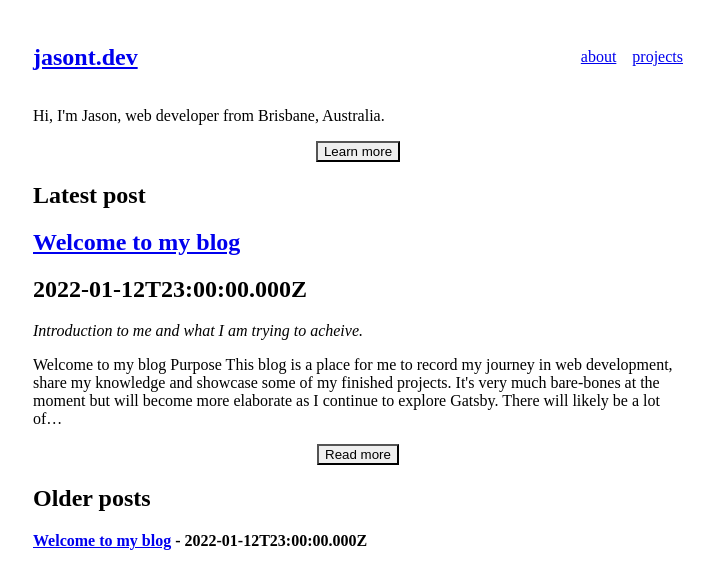
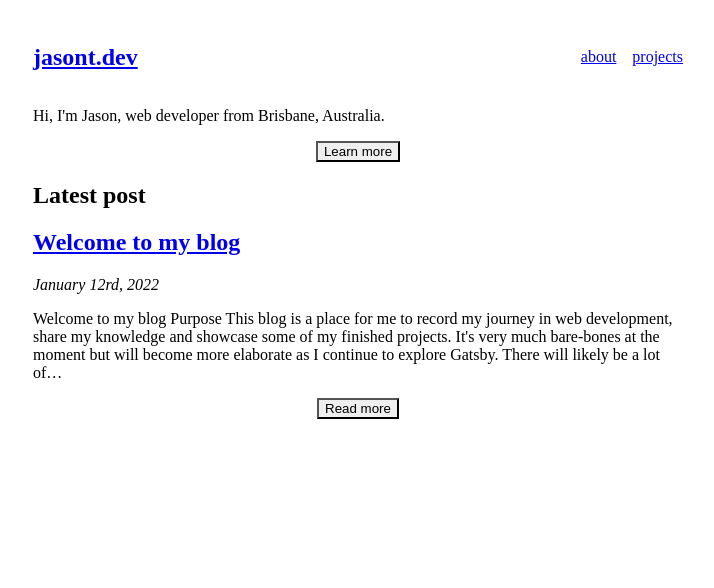
Before and after one commit to jasontdev/personal-webpage, a Gatsby site: page / in a window 1280 px wide. Shown: the whole page, without its empty margins (282-996 px from the left). Built offline with nearby package versions, Linux system fonts and the light colour scheme; Gatsby itself is replaced by a stand-in of ours.

Commit message:
Components display human readible dates with FriendlyDate component. Beginning to take advantage of TypeScript types

```diff
--- a/src/components/BlogIndex.tsx
+++ b/src/components/BlogIndex.tsx
@@ -1,14 +1,21 @@
 import { Box, Text, Heading } from "@chakra-ui/react";
 import React from "react";
 import Link from "./Link";
+import FriendlyDate from "./FriendlyDate";
 
 export default function BlogIndex({ entries }) {
   return (
     <Box>
       {entries.map(entry => (
-        <Text as="b">
-          <Link to={entry.slug}>{entry.title}</Link> - {entry.date}
-        </Text>
+        <Box>
+          <Text as="b">
+            <Link to={entry.slug}>{entry.title}</Link>
+          </Text>
+          <br />
+          <Text as="i">
+            <FriendlyDate date={new Date(entry.date)} />
+          </Text>
+        </Box>
       ))}
     </Box>
   );
--- a/src/components/BlogPreview.tsx
+++ b/src/components/BlogPreview.tsx
@@ -1,21 +1,17 @@
 import React from "react";
 import { Box, Button, Text, Heading } from "@chakra-ui/react";
 import Link from "./Link";
+import FriendlyDate from "./FriendlyDate";
 
-export default function BlogPreview({
-  excerpt,
-  title,
-  description,
-  date,
-  slug,
-}) {
+export default function BlogPreview({ excerpt, title, date, slug }) {
   return (
     <Box>
       <Link to={slug}>
         <Heading size="lg">{title}</Heading>
       </Link>
-      <Heading size="sm">{date}</Heading>
-      <Text as="i">{description}</Text>
+      <Text as="i">
+        <FriendlyDate date={new Date(date)} />
+      </Text>
       <Text>{excerpt}</Text>
     </Box>
   );
--- /dev/null
+++ b/src/components/FriendlyDate.tsx
@@ -0,0 +1,38 @@
+import React from "react";
+
+interface FriendlyDateProps {
+  date: Date;
+}
+
+export default function FriendlyDate({ date }: FriendlyDateProps) {
+  const months = [
+    "January",
+    "February",
+    "March",
+    "April",
+    "May",
+    "June",
+    "July",
+    "August",
+    "September",
+    "October",
+    "November",
+    "December",
+  ];
+
+  let datePostfix = "rd";
+  const day = date.getDate();
+  if (day == 1 || day == 21 || day == 31) {
+    datePostfix = "st";
+  }
+
+  if (day == 2 || day == 22) {
+    datePostfix = "nd";
+  }
+
+  const friendlyDate = `${
+    months[date.getMonth()]
+  } ${day}${datePostfix}, ${date.getFullYear()}`;
+
+  return <div>{friendlyDate}</div>;
+}
--- a/src/pages/index.tsx
+++ b/src/pages/index.tsx
@@ -1,10 +1,17 @@
 import React from "react";
 import { graphql, navigate } from "gatsby";
-import {Text, Box, Heading, Button } from "@chakra-ui/react";
+import { Text, Box, Heading, Button } from "@chakra-ui/react";
 import BlogPreview from "../components/BlogPreview";
 import BlogIndex from "../components/BlogIndex";
 
+interface BlogEntries {
+  title: string;
+  slug: string;
+  date: string;
+}
+
 export default function Home({ data }) {
+  // TODO: massive cleanup needed here. horrible and inconsistent names
   const blogEntries = data.allMarkdownRemark.edges;
   const mostRecent = blogEntries
     .sort(
@@ -14,7 +21,7 @@ export default function Home({ data }) {
     )
     .reverse()[0].node;
 
-  const entries = data.allMarkdownRemark.edges.map(edge => ({
+  const entries: BlogEntries[] = data.allMarkdownRemark.edges.map(edge => ({
     title: edge.node.frontmatter.title,
     slug: edge.node.frontmatter.slug,
     date: edge.node.frontmatter.date,
@@ -22,11 +29,9 @@ export default function Home({ data }) {
 
   return (
     <Box>
-    <Box>
-      <Text>
-        Hi, I'm Jason, web developer from Brisbane, Australia.
-      </Text>
-</Box>
+      <Box>
+        <Text>Hi, I'm Jason, web developer from Brisbane, Australia.</Text>
+      </Box>
       <Box>
         <Box display="flex" justifyContent="center" mt="1rem">
           <Button onClick={() => navigate("/about")}>Learn more</Button>
@@ -38,7 +43,6 @@ export default function Home({ data }) {
           <BlogPreview
             title={mostRecent.frontmatter.title}
             date={mostRecent.frontmatter.date}
-            description={mostRecent.frontmatter.description}
             excerpt={mostRecent.excerpt}
             slug={mostRecent.frontmatter.slug}
           />
@@ -47,10 +51,14 @@ export default function Home({ data }) {
               Read more
             </Button>
           </Box>
-          <Box mt="1rem">
-            <Heading size="md">Older posts</Heading>
-            <BlogIndex entries={entries} />
-          </Box>
+          {entries.length > 1 ? (
+            <Box mt="1rem">
+              <Heading size="md">Older posts</Heading>
+              <BlogIndex entries={entries.slice(0, entries.length - 2)} />
+            </Box>
+          ) : (
+            <div></div>
+          )}
         </Box>
       </Box>
     </Box>
```
Also changed, not shown: src/components/Link.tsx (+7 -1 lines).
